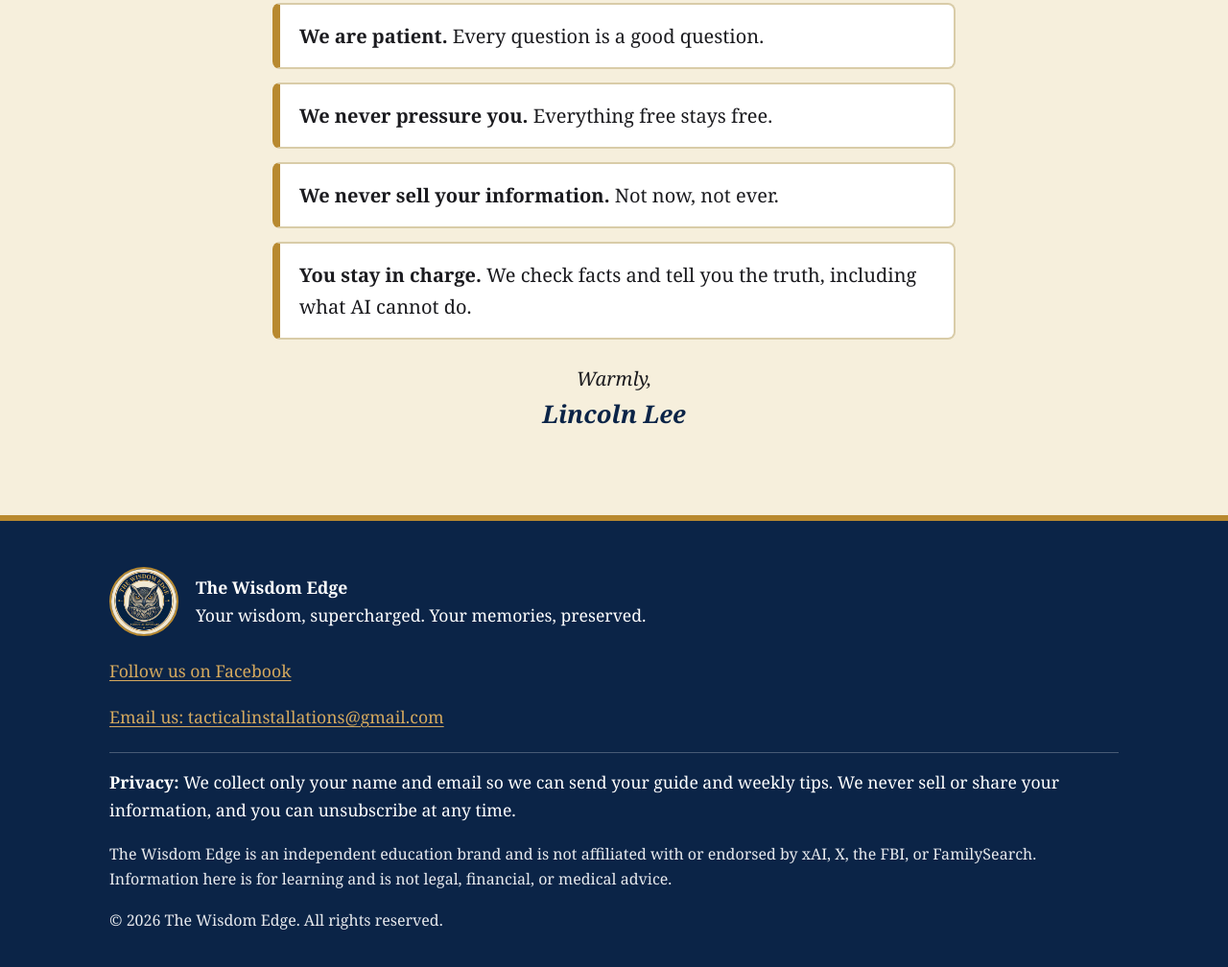
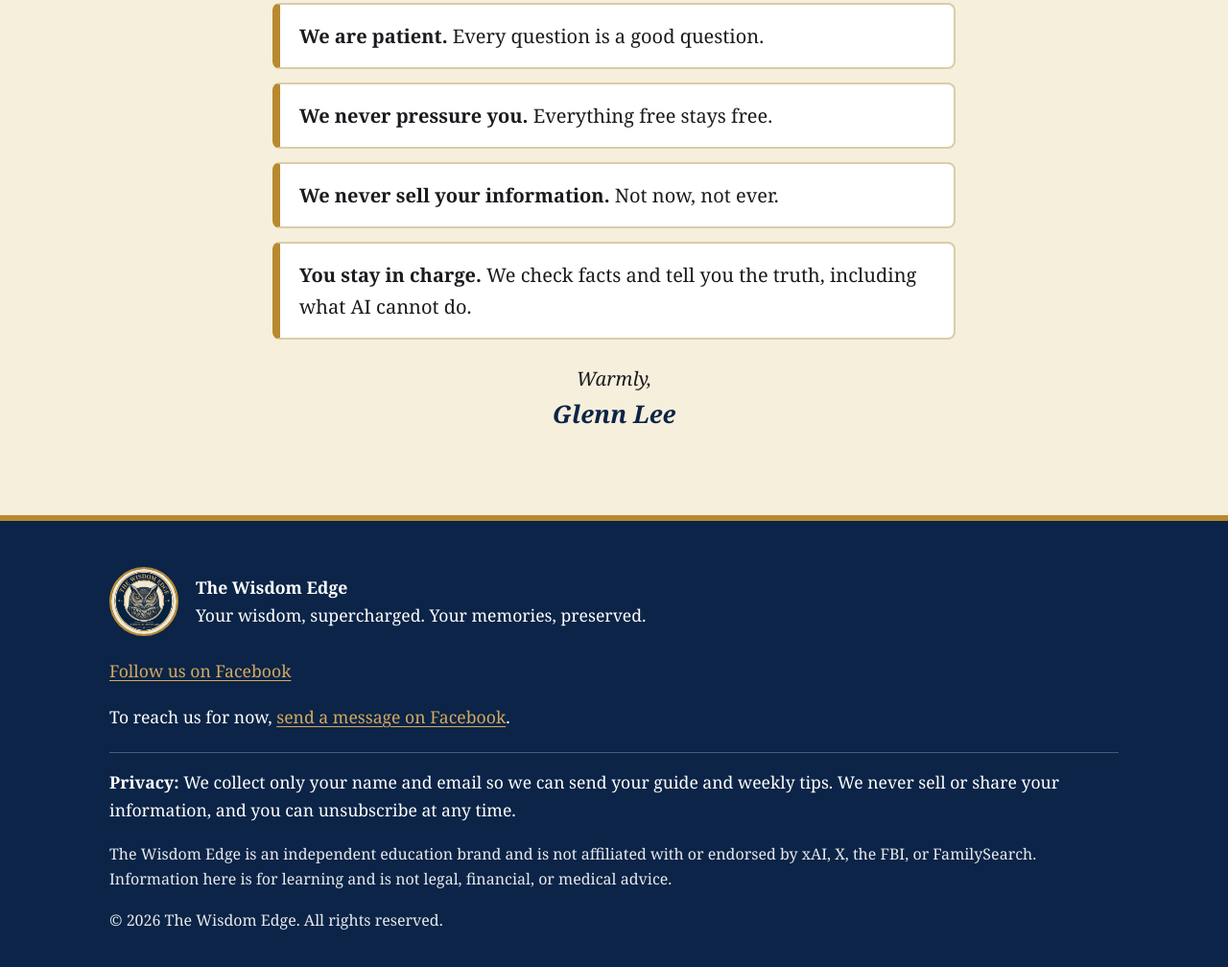
Before and after one commit to hippurkey/thewisdomedge, a plain HTML site: page index.html in a window 1280 px wide. Shown: the part 5234-6242 px from the top of the page at 96% size. Drawn offline with Linux system fonts and the light colour scheme.

Commit message:
Use Glenn Lee as the public name and point contact to Facebook
The public signature now reads Glenn Lee. The Gmail address is removed from the footer; visitors are asked to message the Facebook page until a domain email is ready.

```diff
--- a/index.html
+++ b/index.html
@@ -169,7 +169,7 @@
       <li><strong>We never sell your information.</strong> Not now, not ever.</li>
       <li><strong>You stay in charge.</strong> We check facts and tell you the truth, including what AI cannot do.</li>
     </ul>
-    <p class="signoff">Warmly,<br><span>Lincoln Lee</span></p>
+    <p class="signoff">Warmly,<br><span>Glenn Lee</span></p>
   </div>
 </section>
 
@@ -183,8 +183,8 @@
     </div>
     <ul class="foot-links">
       <li><a href="https://www.facebook.com/profile.php?id=61596207887084" rel="noopener">Follow us on Facebook</a></li>
-      <!-- TODO: swap for a branded address (e.g. hello@thewisdomedge.com) once email for the domain is set up. -->
-      <li><a href="mailto:tacticalinstallations@gmail.com">Email us: tacticalinstallations@gmail.com</a></li>
+      <!-- TODO: add glenn@thewisdomedge.com (or the chosen domain email) as the public contact once the mailbox is set up. Do not publish the Gmail address. -->
+      <li>To reach us for now, <a href="https://www.facebook.com/profile.php?id=61596207887084" rel="noopener">send a message on Facebook</a>.</li>
     </ul>
     <p class="privacy"><strong>Privacy:</strong> We collect only your name and email so we can send your guide and weekly tips. We never sell or share your information, and you can unsubscribe at any time.</p>
     <p class="small light">The Wisdom Edge is an independent education brand and is not affiliated with or endorsed by xAI, X, the FBI, or FamilySearch. Information here is for learning and is not legal, financial, or medical advice.</p>
```
